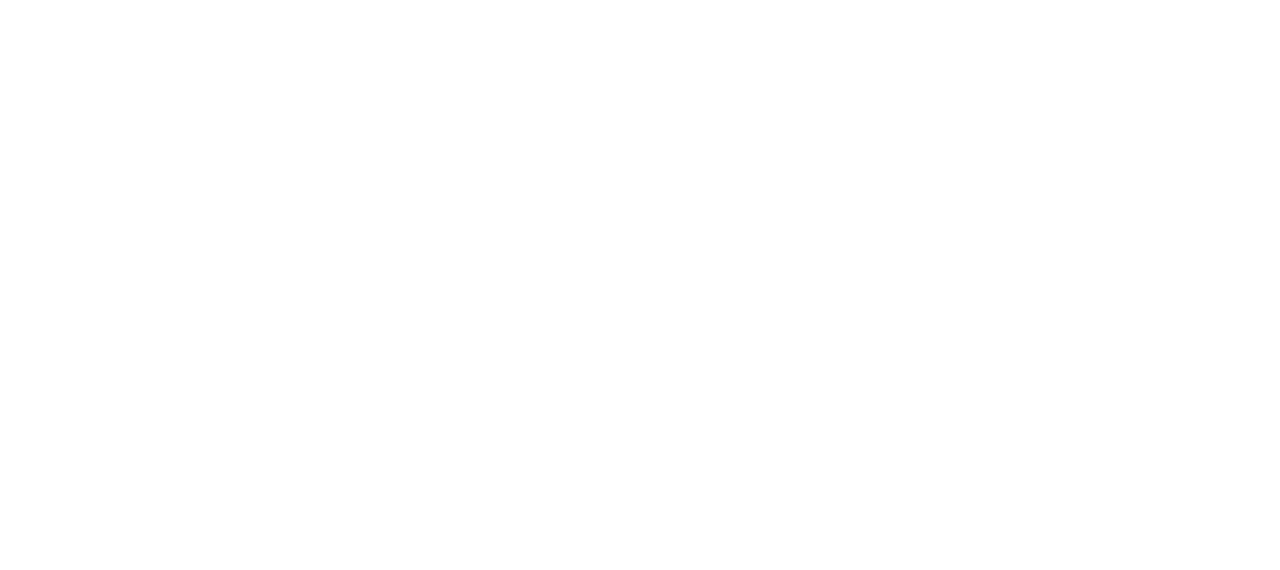
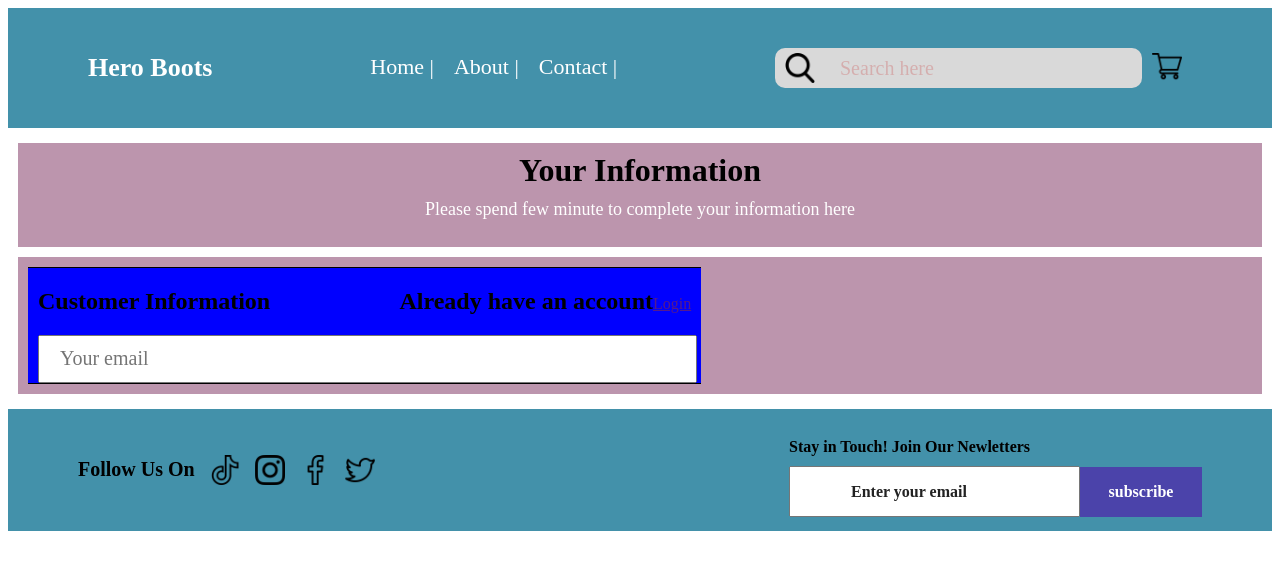
Before and after one commit to Samnangnouy/e-commerce-project, a Vue app: page /CustomerInfo in a window 1280 px wide. Before the commit this address had no page. Shown: the top 570 px of the page. Built offline with nearby package versions, Linux system fonts and the light colour scheme.

Commit message:
Modified on customer information page

```diff
--- a/src/router/index.js
+++ b/src/router/index.js
@@ -48,6 +48,14 @@
       // this generates a separate chunk (About.[hash].js) for this route
       // which is lazy-loaded when the route is visited.
       component: () => import('../views/viewCart.vue')
+    },
+    {
+      path: '/CustomerInfo',
+      name: 'CustomerInfo',
+      // route level code-splitting
+      // this generates a separate chunk (About.[hash].js) for this route
+      // which is lazy-loaded when the route is visited.
+      component: () => import('../views/CustomerInfo.vue')
     }
   ]
 })
--- /dev/null
+++ b/src/views/CustomerInfo.vue
@@ -0,0 +1,248 @@
+<template>
+    <div class="head">
+      <div class="title">
+        <h3>Hero Boots</h3>
+      </div>
+      <div class="content">
+        <a href="#">Home |</a>
+        <a href="#">About |</a>
+        <a href="#">Contact |</a>
+      </div>
+      <div class="search">
+        <div class="icon">
+          <img src="@/assets/Images/search.png" />
+        </div>
+        <input type="text" placeholder="Search here" />
+        <div class="icon1">
+          <img src="@/assets/Images/shopping-cart.png" />
+        </div>
+      </div>
+    </div>
+    <div class="relate-product">
+      <h1>Your Information</h1>
+      <p>Please spend few minute to complete your information here</p>
+    </div>
+    <div class="customer">
+        <div class="customer-info">
+            <div class="email">
+                <h2>Customer Information</h2>
+                <div class="title">
+                    <h2>Already have an account</h2>
+                    <a href="">Login</a>
+                </div>
+            </div>
+            <input type="text" placeholder="Your email">
+        </div>
+        <div class="summary">
+
+        </div>
+    </div>
+    <div class="footer">
+      <div class="followup">
+        <p>Follow Us On</p>
+        <img src="@/assets/Images/tik-tok.png" />
+        <img src="@/assets/Images/instagram.png" />
+        <img src="@/assets/Images/facebook.png" />
+        <img src="@/assets/Images/twitter.png" />
+      </div>
+      <div class="subscribe">
+        <p>Stay in Touch! Join Our Newletters</p>
+        <input type="text" placeholder="Enter your email" />
+        <button>subscribe</button>
+      </div>
+    </div>
+  </template>
+
+  <style>
+  *{
+      font-family: 'Inria Serif';
+    }
+    .head{
+      height: 120px;
+      background-color: #4391AA;
+      display: flex;
+      align-items: center;
+      justify-content: space-between;
+      padding-left: 80px;
+      padding-right: 80px;
+    }
+    .title h3{
+      font-size: 26px;
+      color: #fff;
+    }
+    .content a{
+      margin: 10px;
+      font-size: 22px;
+      color: #fff;
+      display: inline-block;
+      text-decoration: none;
+      font-family: Inria Serif;
+    }
+    .content a::after{
+      content: '';
+      width: 0%;
+      height: 2px;
+      display: block;
+      background-color: #FFFFFF;
+      transition: 0.5s;
+    }
+    .content a:hover::after{
+      width: 100%;
+    }
+    .search{
+      display: flex;
+      align-items: center;
+      justify-content: center;
+    }
+    .search input{
+      width: 224px;
+      height: 38px;
+      border-top-right-radius: 10px;
+      border-bottom-right-radius: 10px;
+      font-size: 20px;
+      border: none;
+      outline: none;
+      padding-left: 15px;
+      width: 300px;
+      background-color: #D9D9D9;
+    }
+    .search input::placeholder{
+      opacity: 0.5;
+      color: #D18585;
+    }
+    .search .icon{
+      display: flex;
+      align-items: center;
+      justify-content: center;
+      width: 50px;
+      height: 40px;
+      background-color: #D9D9D9;
+      border-top-left-radius: 10px;
+      border-bottom-left-radius: 10px;
+    }
+    .search .icon1{
+      display: flex;
+      align-items: center;
+      justify-content: center;
+      width: 50px;
+      height: 40px;
+    }
+    .search .icon1 img{
+      width: 30px;
+      height: 30px;
+      cursor: pointer;
+    }
+    .search .icon img{
+      width: 30px;
+      height: 30px;
+      border-top-left-radius: 10px;
+      border-bottom-left-radius: 10px;
+      color: transparent;
+    }
+    .relate-product{
+    height: 104px;
+    background-color: #BC95AD;
+    margin-top: 15px;
+    margin-left: 10px;
+    margin-right: 10px;
+    display: flex;
+    flex-direction: column;
+    align-items: center;
+    justify-content: center;
+  }
+  .relate-product h1{
+    margin-top: 0;
+    font-size: 32px;
+    margin-bottom: 10px;
+  }
+  .relate-product p{
+    font-size: 18px;
+    color: #FFFFFF;
+    margin-top: 0;
+  }
+  .customer{
+    margin-left: 10px;
+    margin-right: 10px;
+    margin-top: 10px;
+    padding: 10px;
+    background-color: #BC95AD;
+  }
+  .customer .customer-info{
+    width: 55%;
+    background-color: blue;
+    border: 1px solid black;
+    border-left: none;
+    border-right: none;
+  }
+  .customer .customer-info .email{
+    display: flex;
+    align-items: baseline;
+    justify-content: space-between;
+    padding-left: 10px;
+    padding-right: 10px;
+  }
+  .customer .customer-info .email .title{
+    display: flex;
+    align-items: baseline;
+  }
+  .customer .customer-info input{
+    margin-left: 10px;
+    margin-right: 10px;
+    width: 94%;
+    height: 42px;
+    font-size: 20px;
+    padding-left: 20px;
+    outline: none;
+  }
+    .followup{
+      display: flex;
+      align-items: center;
+      margin-left: 70px;
+    }
+    .followup p{
+      font-size: 20px;
+      font-weight: 600;
+      margin-right: 15px;
+    }
+    .followup img{
+      width: 30px;
+      height: 30px;
+      margin-right: 15px;
+      cursor: pointer;
+    }
+    .subscribe{
+      margin-right: 70px;
+    }
+    .subscribe p{
+      font-size: 16px;
+      font-weight: 600;
+      margin-bottom: 10px;
+    }
+    .subscribe input{
+      width: 225px;
+      height: 45px;
+      padding-left: 60px;
+      font-size: 16px;
+      font-weight: 600;
+      color: #222;
+      outline: none;
+    }
+    .subscribe input::placeholder{
+      color: #222;
+    }
+    .subscribe button{
+      width: 122px;
+      height: 50px;
+      font-size: 16px;
+      font-weight: 600;
+      color: #FFFFFF;
+      background-color: #4B43AA;
+      border: none;
+      cursor: pointer;
+    }
+    .subscribe button:hover{
+      background-image: linear-gradient(to right, #f83600 0%, #f9d423 100%);
+      box-shadow: 5px 5px 10px 2px rgba(0,0,0,.8);
+      transition-duration: 0.4s;
+    }
+  </style>
```
